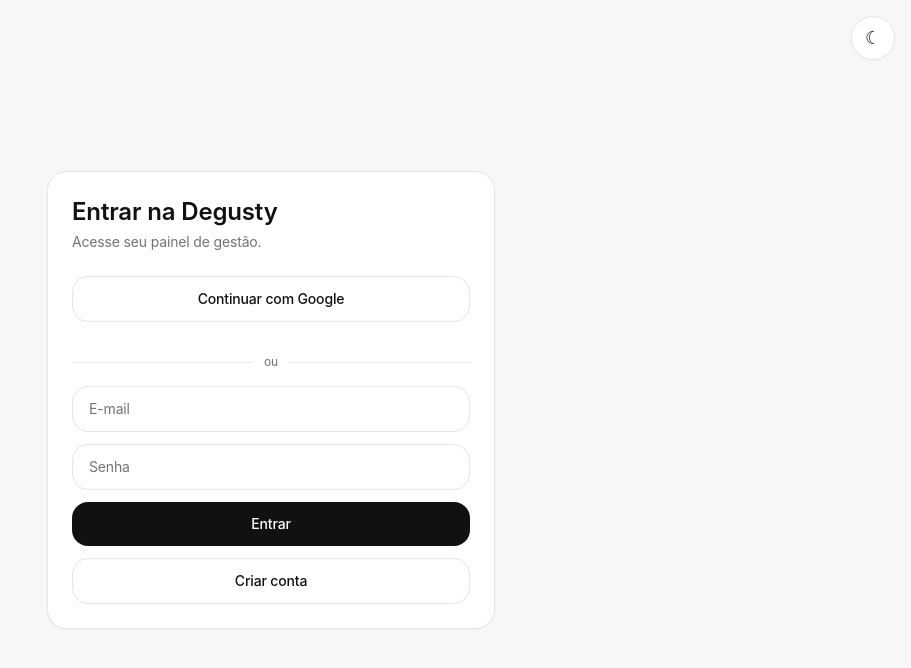
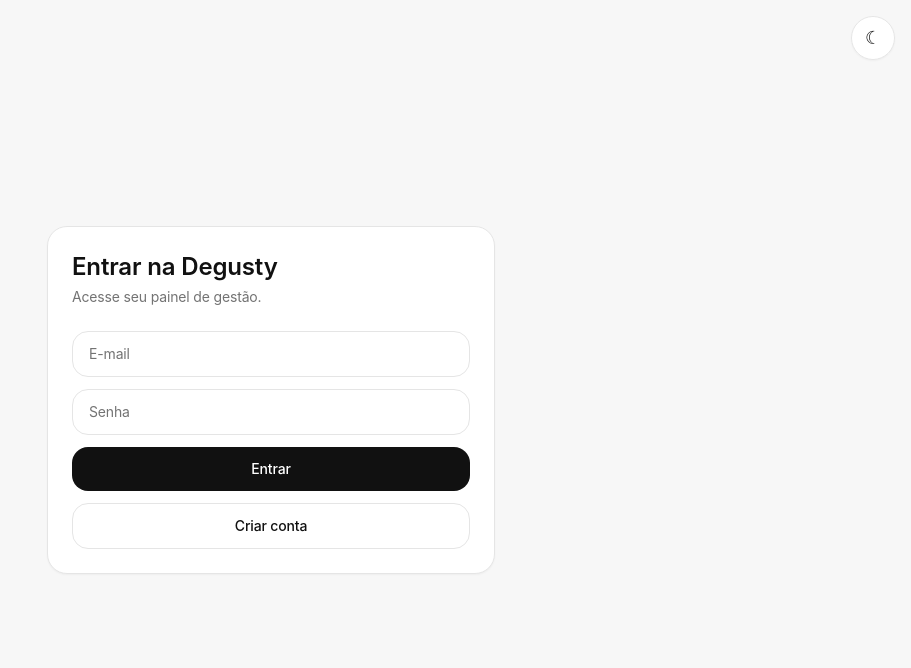
Before and after one commit to Foxkvjx/degustyacaii, a Next.js app: page /login in a window 1280 px wide. Shown: the top 668 px of the page, without its empty margins (369-1280 px from the left). Built offline with nearby package versions, Linux system fonts and the light colour scheme; no server answers.

Commit message:
revert(auth): remove Google login flow and restore email login

```diff
--- a/app/login/page.tsx
+++ b/app/login/page.tsx
@@ -1,6 +1,6 @@
 "use client";
 
-import { FormEvent, useEffect, useState } from "react";
+import { FormEvent, useState } from "react";
 import { supabase } from "../../lib/supabase";
 
 export default function LoginPage() {
@@ -8,13 +8,6 @@ export default function LoginPage() {
   const [password, setPassword] = useState("");
   const [busy, setBusy] = useState(false);
   const [message, setMessage] = useState("");
-
-  useEffect(() => {
-    const params = new URLSearchParams(window.location.search);
-    if (params.get("error") === "auth_callback") {
-      setMessage("Não foi possível concluir o login com Google. Tente novamente.");
-    }
-  }, []);
 
   async function handleLogin(event: FormEvent) {
     event.preventDefault();
@@ -35,49 +28,12 @@ export default function LoginPage() {
     setBusy(false);
   }
 
-  async function handleGoogle() {
-    setBusy(true);
-    setMessage("");
-
-    const { data, error } = await supabase.auth.signInWithOAuth({
-      provider: "google",
-      options: {
-        redirectTo: `${window.location.origin}/dashboard`,
-      },
-    });
-
-    if (error) {
-      setMessage(error.message);
-      setBusy(false);
-      return;
-    }
-
-    // Keep the browser-side OAuth flow. Supabase handles the returned
-    // session in the browser, so a custom Next.js callback is not needed here.
-    if (data?.url) window.location.assign(data.url);
-  }
-
   return (
     <main className="flex min-h-screen items-center justify-center bg-slate-50 px-4 dark:bg-black">
       <section className="w-full max-w-md rounded-2xl border border-slate-200 bg-white p-6 shadow-sm dark:border-slate-800 dark:bg-slate-950">
         <div className="mb-6">
           <h1 className="text-2xl font-semibold text-slate-900 dark:text-white">Entrar na Degusty</h1>
           <p className="mt-1 text-sm text-slate-500 dark:text-slate-400">Acesse seu painel de gestão.</p>
-        </div>
-
-        <button
-          type="button"
-          onClick={handleGoogle}
-          disabled={busy}
-          className="mb-4 w-full rounded-xl border border-slate-300 px-4 py-3 text-sm font-medium text-slate-800 transition hover:bg-slate-50 disabled:opacity-60 dark:border-slate-700 dark:text-white dark:hover:bg-slate-900"
-        >
-          {busy ? "Conectando ao Google..." : "Continuar com Google"}
-        </button>
-
-        <div className="my-4 flex items-center gap-3 text-xs text-slate-400">
-          <span className="h-px flex-1 bg-slate-200 dark:bg-slate-800" />
-          ou
-          <span className="h-px flex-1 bg-slate-200 dark:bg-slate-800" />
         </div>
 
         <form onSubmit={handleLogin} className="space-y-3">
```
